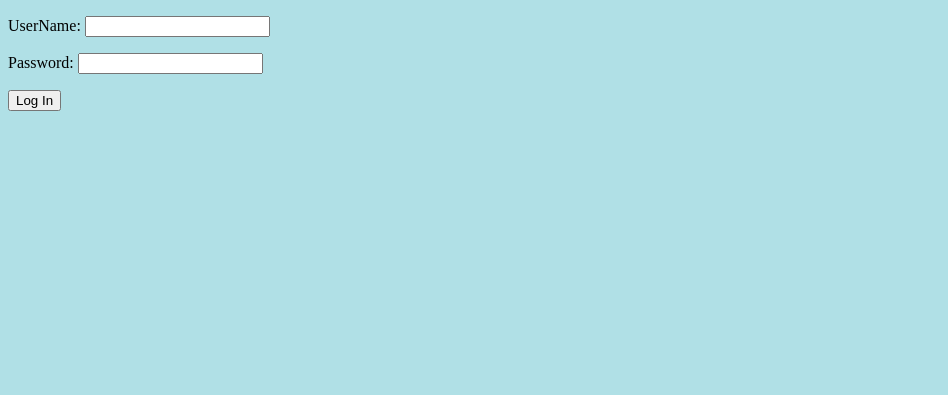
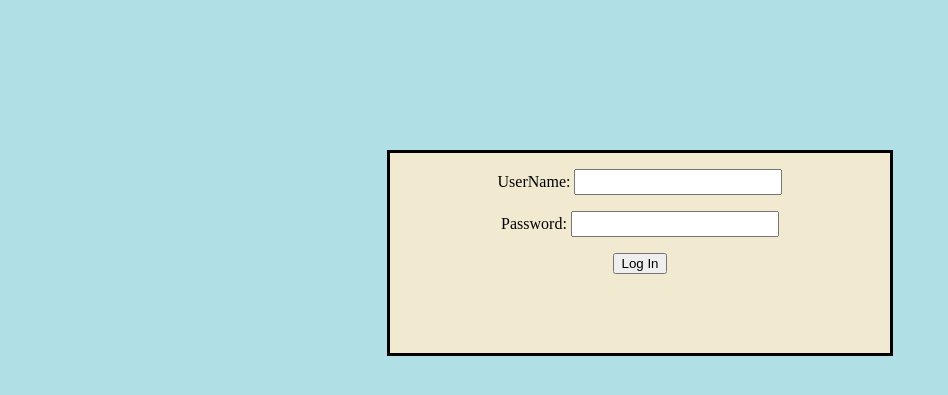
Before and after one commit to yannick-kouakam/phpsurvey, a PHP site: page /Html/Login.html in a window 1280 px wide. Shown: the top 395 px of the page, without its empty margins (0-948 px from the left). Run offline with PHP 8.4, Linux system fonts and the light colour scheme.

Commit message:
improve login window

```diff
--- a/Html/Login.html
+++ b/Html/Login.html
@@ -3,9 +3,40 @@
 <head>
     <meta charset="UTF-8">
     <title>Title</title>
+    <link href='http://fonts.googleapis.com/css?family=Roboto' rel='stylesheet' type='text/css'>
+    <style>
+        #post {
+            width: 500px;
+            min-height: 200px;
+            margin: 150px auto;
+            text-align: center;
+            border: solid;
+            background: #f1ead0;
+
+        }
+        input[type="text"]  {
+            width: 40%;
+            min-height: 20px;
+
+        }
+        input[type="password"]  {
+            width: 40%;
+            min-height: 20px;
+
+        }
+        input [type="submit"]{
+            width: 150px;
+            line-height: 30px;
+            min-height: 30px;
+            font-size: 24px;
+            background-color: #dcd1da;
+            text-transform: uppercase;
+
+        }
+    </style>
 </head>
 <body style="background-color:powderblue">
- <form method="post" action="../PhpFiles/Login.php">
+ <form id ="post" method="post" action="../PhpFiles/Login.php">
      <p>
          UserName: <input type="text" required name="username">
      </p>
@@ -14,7 +45,7 @@
      </p>
 
      <p>
-         <input type="submit" name="Login" value="Log In">
+         <input  type="submit" name="Login" value="Log In">
      </p>
  </form>
 
--- a/PhpFiles/Login.php
+++ b/PhpFiles/Login.php
@@ -68,4 +68,4 @@ if($_POST!=null)
 
 }
 echo '</table>';
-echo '<p><a href="../Html/SurveyQuestion.html"><h3>Go back</h3> </a> if you want to resubmit </p>';
+echo '<p><a href="../Html/SurveyQuestion.html"><h3>Go back</h3> </a>  </p>';
--- a/PhpFiles/SurveyCheck.php
+++ b/PhpFiles/SurveyCheck.php
@@ -5,7 +5,7 @@
  * Date: 06.02.2017
  * Time: 15:50
  */
-//echo '<html> <body style="background-color:powderblue;>';
+echo '<html> <body style="background-color:powderblue;>';
 mysql://bd18ef721d4934:ff82e5ff@us-cdbr-iron-east-04.cleardb.net/heroku_4fa074e2126dc52?reconnect=true
 $host="us-cdbr-iron-east-04.cleardb.net";
 $bd_name="heroku_4fa074e2126dc52";
```
Also changed, not shown: Html/SurveyQuestion.html (+27 -18 lines).
